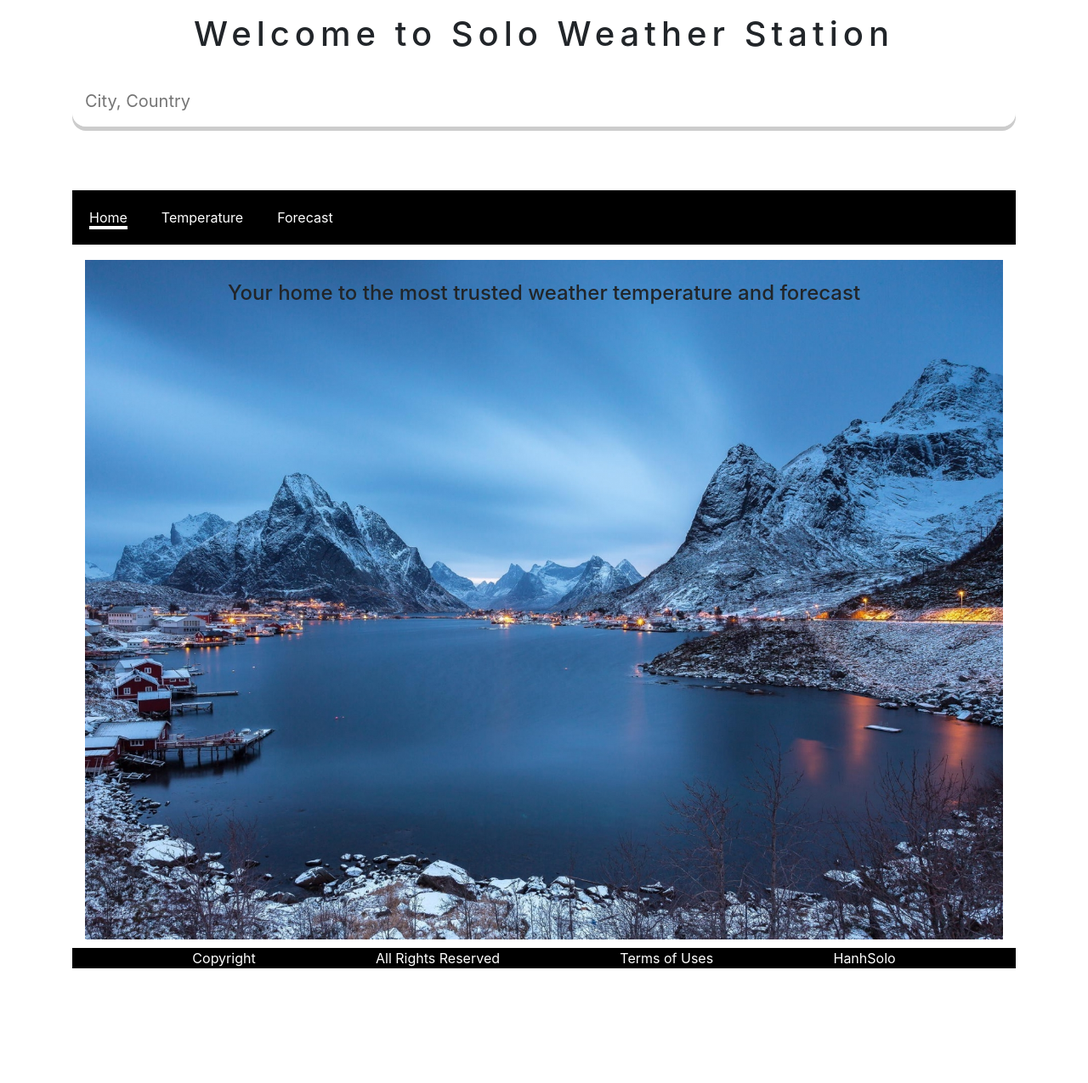
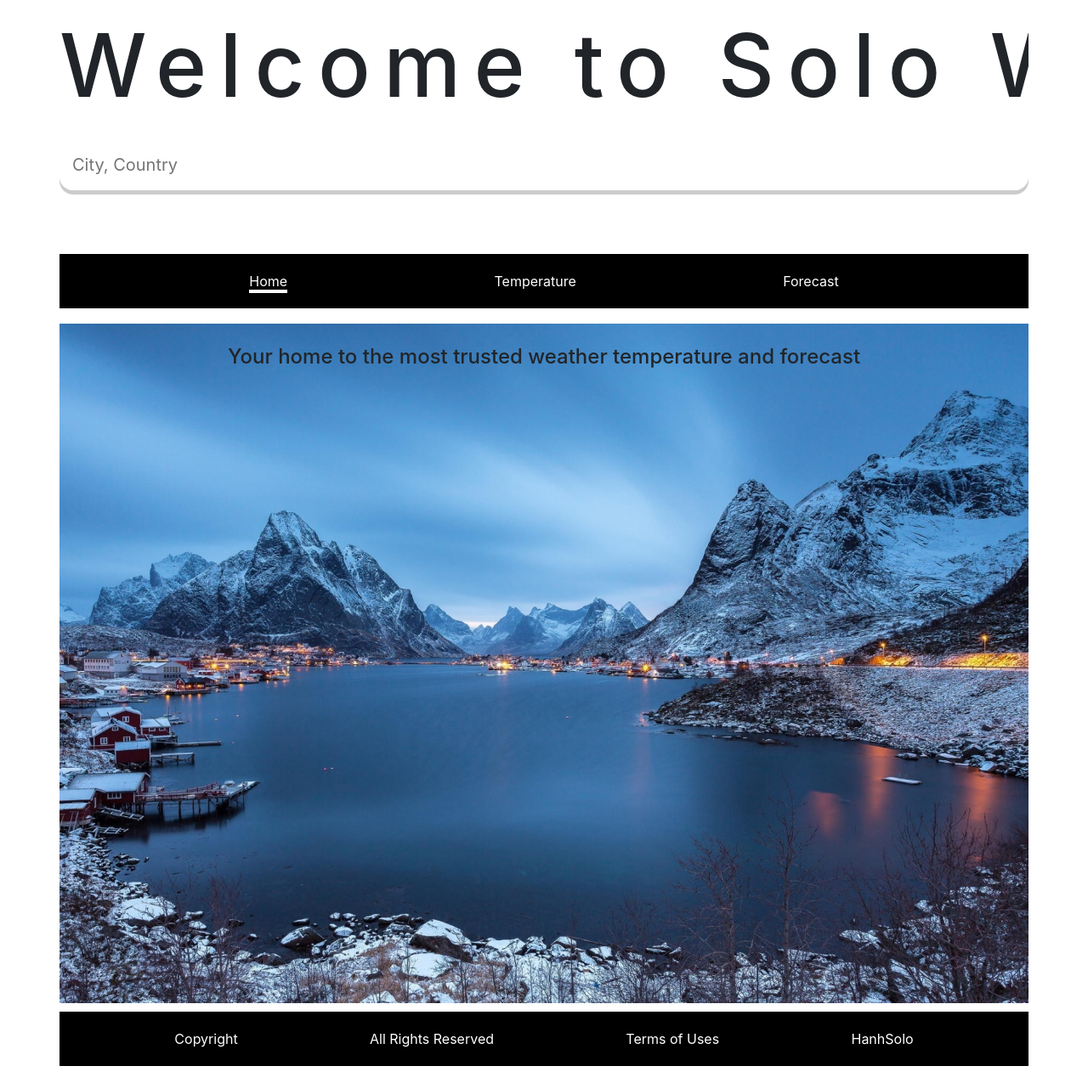
Before and after one commit to seattlefurby17/weather-wizard, a React (Create React App) app: page /#/ in a window 1280 px wide. Shown: the whole page at 85% size. Before the commit the page ends 1160 px from the top, so only its background shows below. Built offline with nearby package versions, Linux system fonts and the light colour scheme.

Commit message:
style updates

```diff
--- a/src/App.css
+++ b/src/App.css
@@ -1,5 +1,6 @@
 .container {
   margin-top: 1rem;
+  padding: 0 !important;
 }
 
 html {
@@ -17,6 +18,7 @@ nav ul {
   display: flex;
   background-color: black;
   margin-bottom: 18px;
+  justify-content: space-evenly;
 }
 
 nav ul li {
@@ -82,4 +84,5 @@ p {
 
 .footer .text {
   color: white;
+  padding: 20px;
 }
--- a/src/App.js
+++ b/src/App.js
@@ -24,7 +24,7 @@ function App() {
 
   return (
     <Container className="App">
-      <div class="typewriter">
+      <div className="typewriter">
         <h1>Welcome to Solo Weather Station</h1>
       </div>
       <LocationSearchForm searchCurrentCityCallBack={ onLocationPicked } />
--- a/src/components/Forecast.js
+++ b/src/components/Forecast.js
@@ -28,13 +28,12 @@ const Forecast = ({location, baseUrl}) => {
       })
       .catch((error) => {
         setErrorMsg(error.message);
-        console.log(error.message);
       });
   }, [location, FORECAST_URL]);
 
   // if there is a location, display and vice versa
   if (forecast.length === 0) {
-    return  (
+    return(
        errorMsg ? <div><h2 className='error-msg'>{errorMsg}</h2></div> : <div>Please enter a city to begin......</div>
     )
   }
--- a/src/components/Home.css
+++ b/src/components/Home.css
@@ -3,6 +3,7 @@
 }
 
 .typewriter h1 {
+  font-size: 8vw;
   display: flex;
   display: block;
   /* Ensures the content is not revealed until the animation */
--- a/src/components/Temperature.js
+++ b/src/components/Temperature.js
@@ -26,7 +26,6 @@ const Temperature = ({location, baseUrl}) => {
   }, []);
 
   useEffect(() => {
-
     // if there is no location, exit
     if (!location) {return}
 
@@ -35,9 +34,7 @@ const Temperature = ({location, baseUrl}) => {
       .then(result => {
         if(result.cod === 200) {
           setErrorMsg(null);
-          console.log(result);
           setResult(weatherBuilder(result));
-          console.log(weatherBuilder(result));
         } else {
           setResult(null);
           setErrorMsg(result.message);
@@ -45,7 +42,6 @@ const Temperature = ({location, baseUrl}) => {
       })
       .catch((error) => {
         setErrorMsg(error.message);
-        console.log(error.message);
       });
   },[location, TEMPERATURE_URL, weatherBuilder] );
 
@@ -89,7 +85,6 @@ const Temperature = ({location, baseUrl}) => {
   }
 
   const currentTemperature = result ? result.temp : 0;
-  console.log(currentTemperature);
 
   let weatherClass;
   if (currentTemperature < 40) {
```
